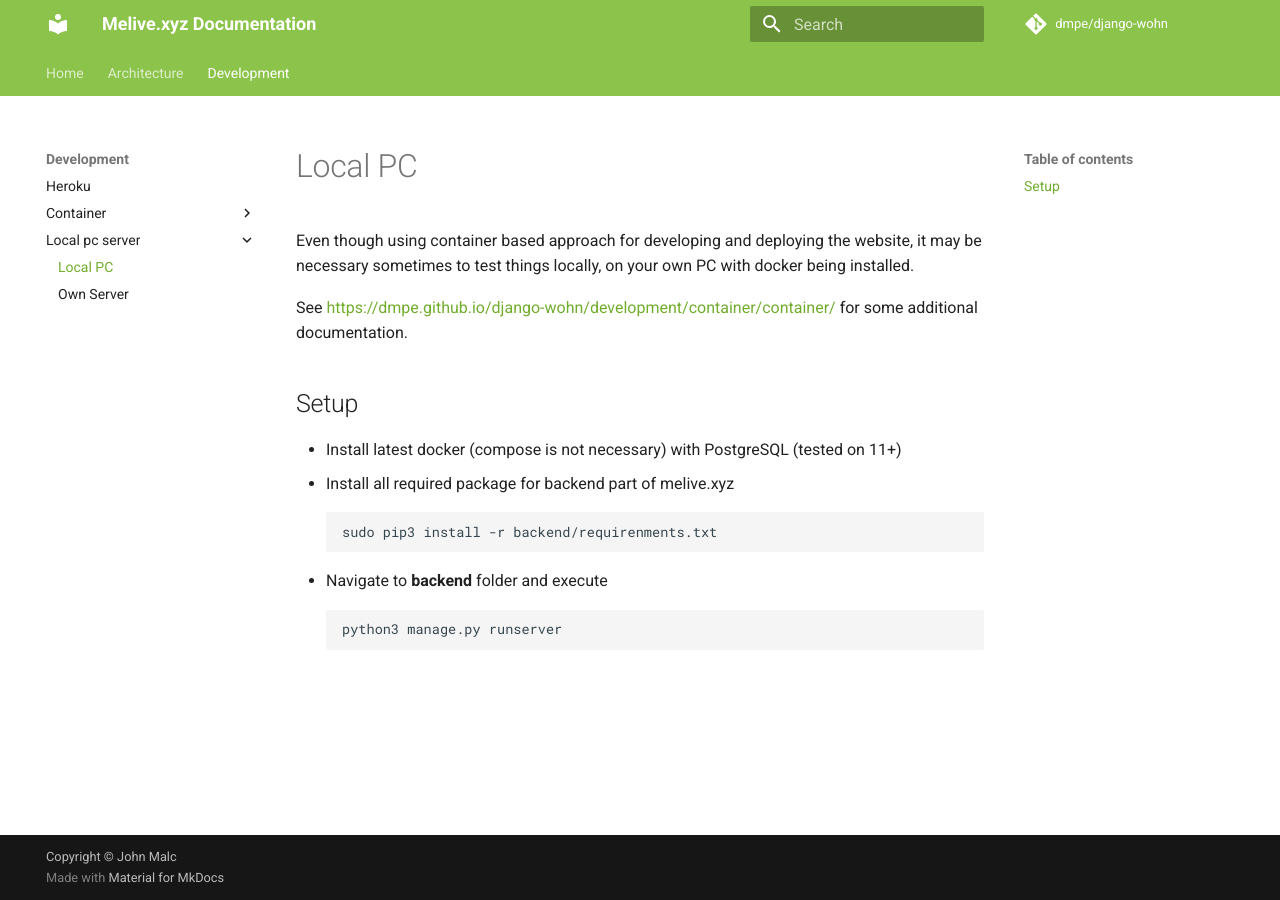
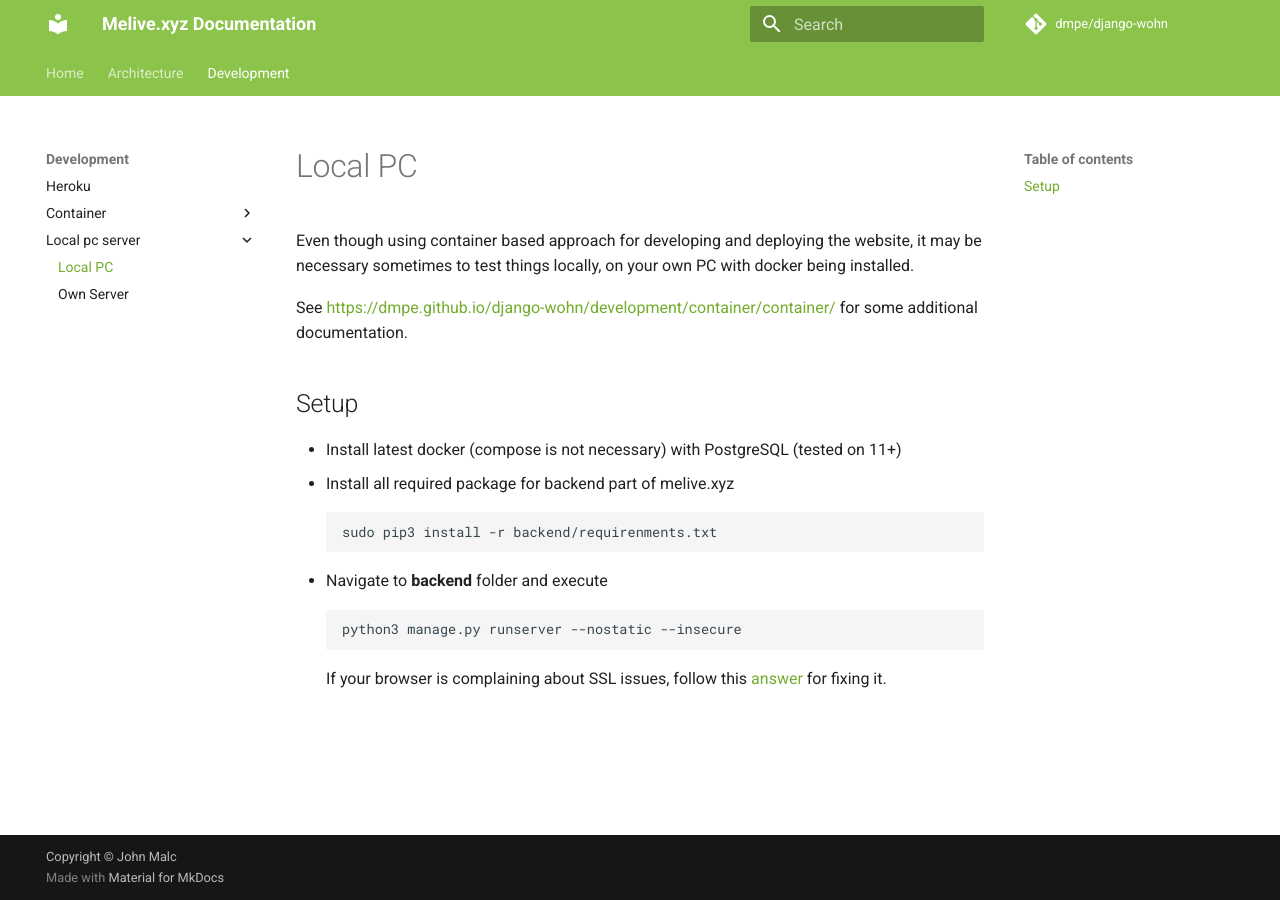
Before and after one commit to dmpe/django-wohn, an MkDocs documentation site: the page built from docs/development/local_pc_server/local_pc.md, in a window 1280 px wide. Built offline with MkDocs 1.6.1 and Material for MkDocs 9.7.7, drawn with Linux system fonts in a browser that asks for light colours; comment, search, counter and statistics services are not loaded.

Commit message:
local execution

````diff
--- a/docs/development/local_pc_server/local_pc.md
+++ b/docs/development/local_pc_server/local_pc.md
@@ -18,5 +18,6 @@
 - Navigate to **backend** folder and execute
 
     ```
-    python3 manage.py runserver
+    python3 manage.py runserver --nostatic --insecure
     ```
+    If your browser is complaining about SSL issues, follow this [answer](https://stackoverflow.com/a/34033592) for fixing it.
````
